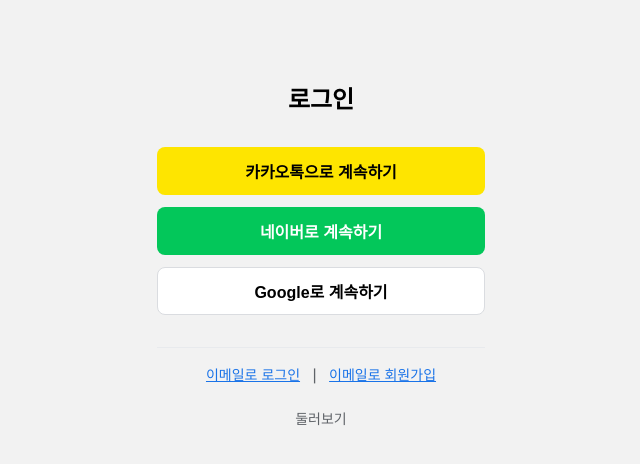
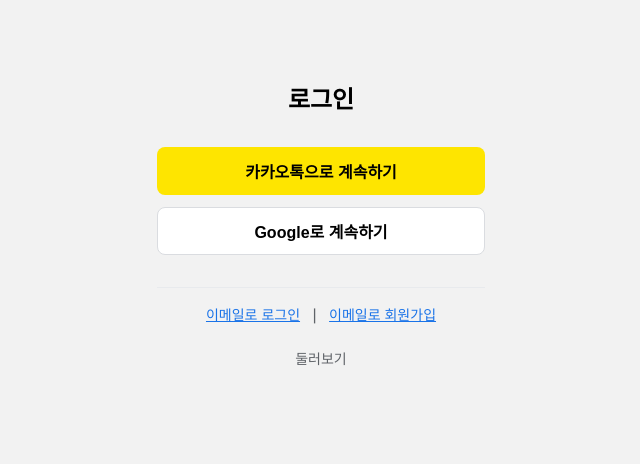
Before and after one commit to oh-hyerim/skin-ai-gpt, a Next.js app: page /login in a window 1280 px wide. Shown: the top 464 px of the page, without its empty margins (319-959 px from the left). Built offline with nearby package versions, Linux system fonts and the light colour scheme.

Commit message:
feat: 로그인 화면에서 네이버 버튼 삭제

```diff
--- a/app/login/Login.tsx
+++ b/app/login/Login.tsx
@@ -46,25 +46,6 @@
           }}
         >
           카카오톡으로 계속하기
-        </button>
-
-        <button
-          id="naverLoginBtn"
-          onClick={() => alert('네이버 로그인은 준비 중입니다.')}
-          style={{
-            width:"100%",
-            height:48,
-            marginBottom:12,
-            background:"#03C75A",
-            color:"#fff",
-            border:"none",
-            borderRadius:8,
-            fontSize: 16,
-            fontWeight: 600,
-            cursor: "pointer"
-          }}
-        >
-          네이버로 계속하기
         </button>
 
         <button
```
